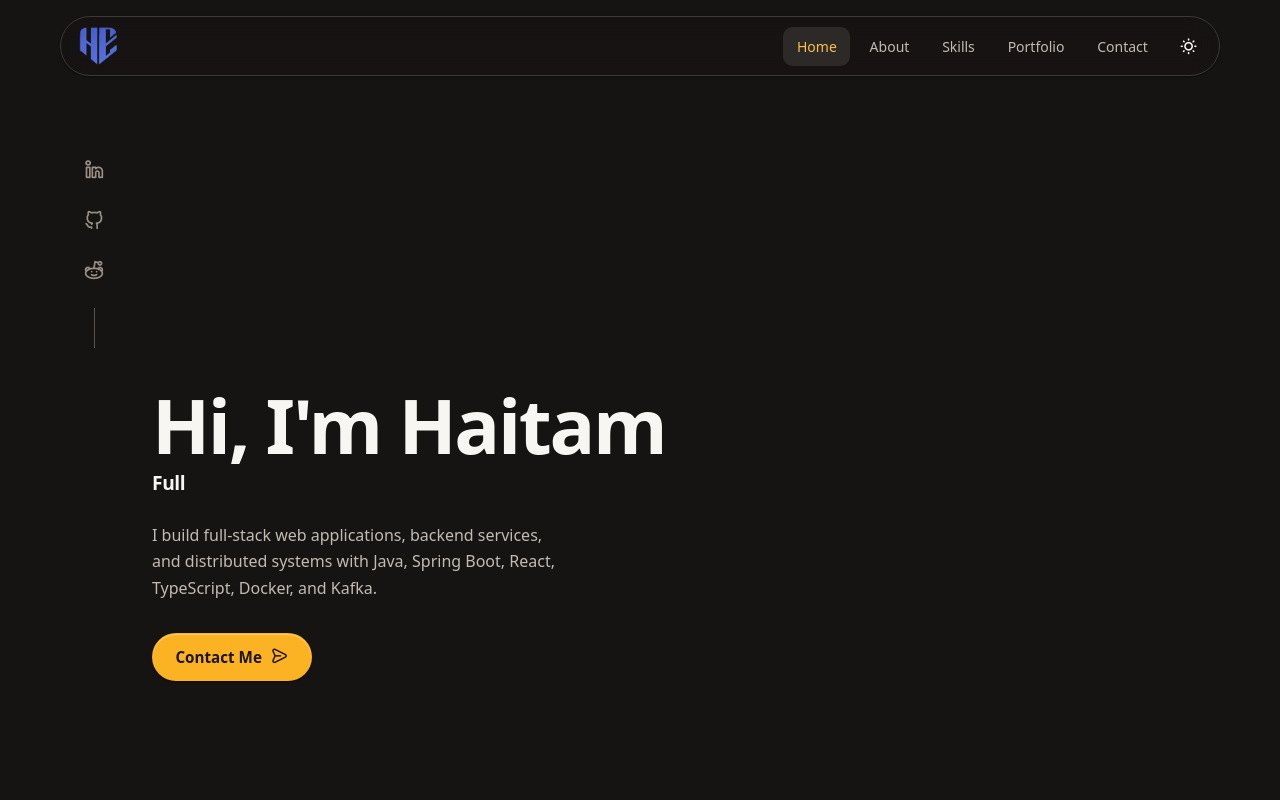
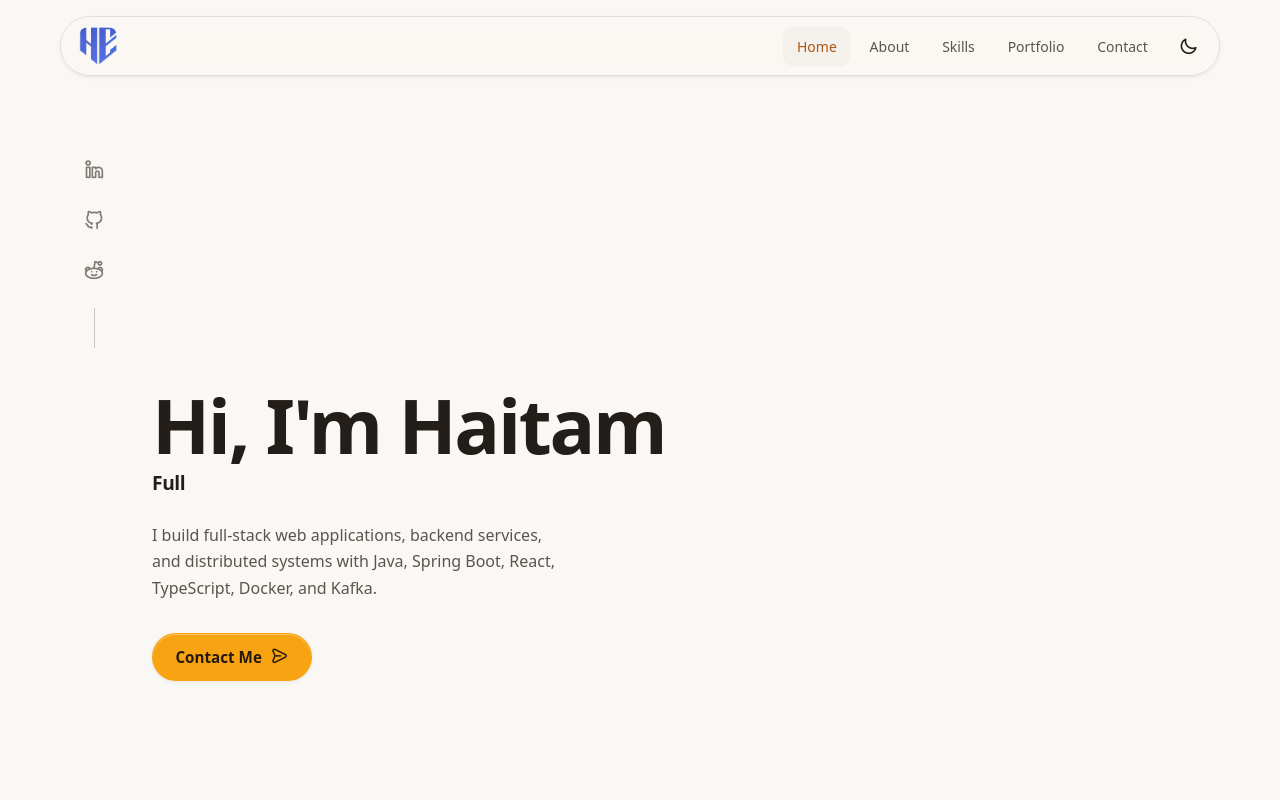
Before and after one commit to Haitam-Elgharras/myPortfolio, a React (Vite) app: page / in a window 1280 px wide. Shown: the top 800 px of the page. Built offline with nearby package versions, Linux system fonts and the light colour scheme; no server answers.

Commit message:
fix(navbar): correct inverted theme toggle and persist preference
The toggle previously loaded dark mode while showing the sun icon (state was inverted) and reset every navigation. It now reflects the actual theme, persists to localStorage, and is a keyboard-accessible button with aria-pressed.

```diff
--- a/src/components/Navbar/ThemeButton.tsx
+++ b/src/components/Navbar/ThemeButton.tsx
@@ -1,30 +1,31 @@
 import { useEffect, useState } from "react";
 
 const ThemeButton = () => {
-  // State to track the current theme
-  const [isDarkTheme, setIsDarkTheme] = useState(false);
+  // Initial value comes from the pre-paint script in index.html, which reads
+  // localStorage and falls back to the OS preference.
+  const [isDark, setIsDark] = useState(() =>
+    typeof document !== "undefined" &&
+    document.body.classList.contains("dark-theme")
+  );
 
-  // Function to toggle the theme
-  const toggleTheme = () => {
-    setIsDarkTheme(!isDarkTheme);
-  };
-
-  // Effect to add or remove dark-theme class based on isDarkTheme state
   useEffect(() => {
-    if (!isDarkTheme) {
-      document.body.classList.add("dark-theme");
-    } else {
-      document.body.classList.remove("dark-theme");
+    document.body.classList.toggle("dark-theme", isDark);
+    try {
+      localStorage.setItem("theme", isDark ? "dark" : "light");
+    } catch {
+      /* storage unavailable — theme still applies for the session */
     }
-  }, [isDarkTheme]);
+  }, [isDark]);
 
   return (
-    // Toggle the icon based on the current theme state
-    <i
-      className={`uil change-theme ${isDarkTheme ? "uil-moon" : "uil-sun"}`}
+    <button
+      type="button"
       id="theme-button"
-      onClick={toggleTheme}
-    ></i>
+      className={`uil change-theme ${isDark ? "uil-sun" : "uil-moon"}`}
+      onClick={() => setIsDark((value) => !value)}
+      aria-pressed={isDark}
+      aria-label={isDark ? "Switch to light theme" : "Switch to dark theme"}
+    />
   );
 };
 
```
